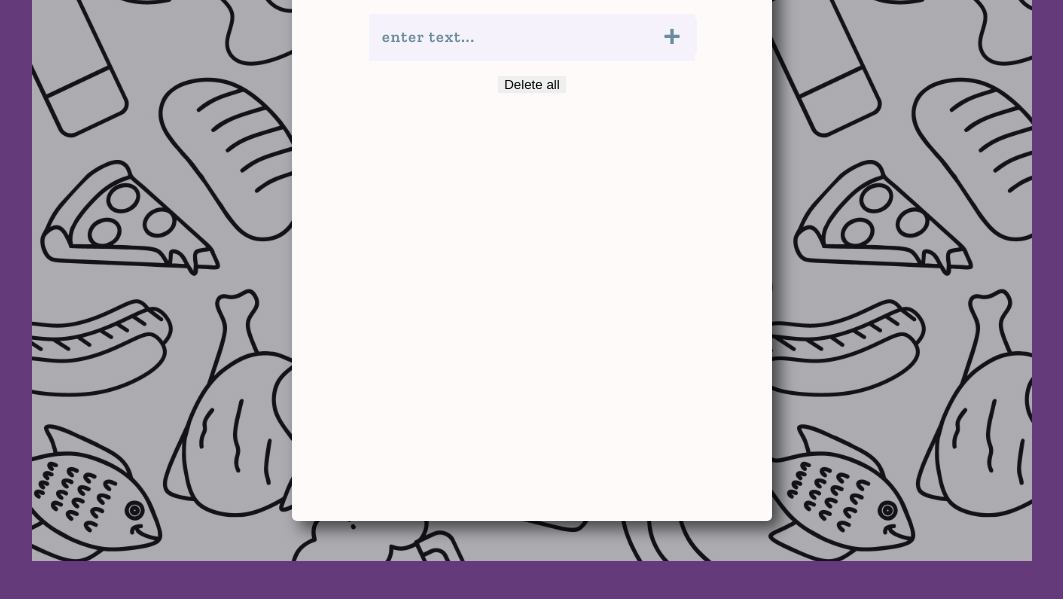
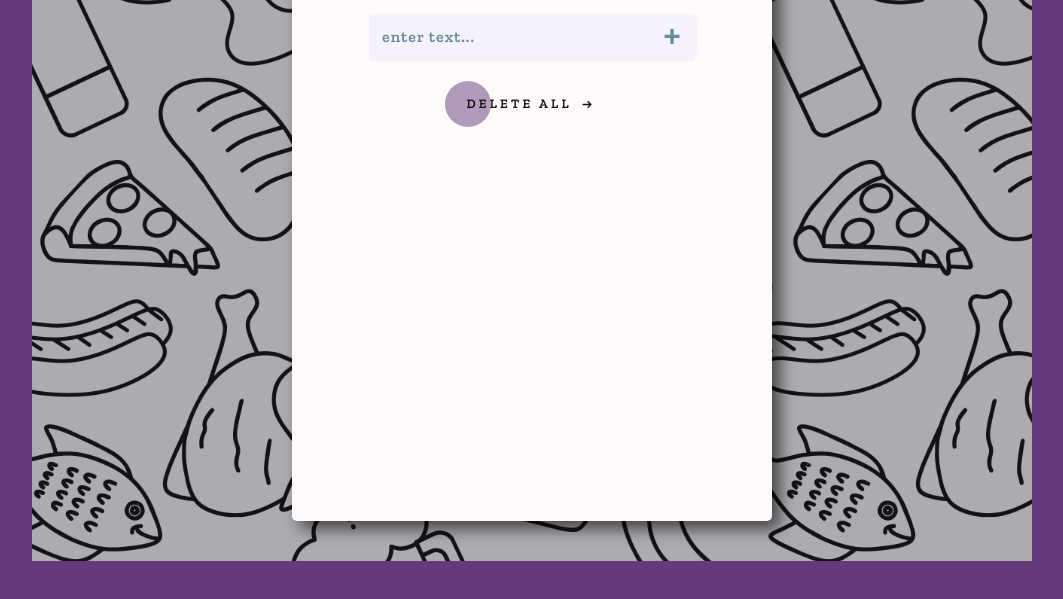
Before and after one commit to Svetlana210/Shopping-List, a website: page index.html in a window 1280 px wide. Shown: the part 139-738 px from the top of the page, without its empty margins (108-1171 px from the left). Drawn offline with nearby package versions, Linux system fonts and the light colour scheme; some packages are replaced by stand-ins of ours; a script that the page names is missing; a web font is replaced by a local one.

Commit message:
add btn styles

```diff
--- a/css/styles.css
+++ b/css/styles.css
@@ -316,6 +316,9 @@ label {
   border: 1px solid rgb(139, 45, 186);
   box-shadow: inset 0px 0px 3px 1px rgb(137, 45, 183);
 }
+/* .input-checkbox:checked + input {
+  color: #678c9c;
+} */
 
 .button-delete,
 .button-view {
@@ -360,8 +363,62 @@ label {
 .btn-close:focus {
   fill: #335260;
 }
+a {
+  text-decoration: none;
+  color: inherit;
+}
+.delete-btn {
+  position: relative;
+  /* margin: auto; */
+  padding: 19px 22px;
+  cursor: pointer;
+  transition: all 0.2s ease;
+  color: #111;
+  font-family: "Zilla Slab";
+  font-size: 13px;
+  line-height: 18px;
+  font-weight: 900;
+  letter-spacing: 0.25em;
+  text-transform: uppercase;
+  vertical-align: middle;
+}
 
-.delete-btn {
-  border: none;
-  cursor: pointer;
+.delete-btn::before {
+  content: "";
+  position: absolute;
+  top: 5px;
+  left: 0;
+  display: block;
+  border-radius: 28px;
+  background: rgba(100, 58, 122, 0.5);
+  width: 46px;
+  height: 46px;
+  transition: all 0.3s ease;
 }
+.text-del {
+  position: relative;
+}
+.icon-del {
+  position: relative;
+  top: 0;
+  margin-left: 10px;
+  fill: none;
+  stroke-linecap: round;
+  stroke-linejoin: round;
+  stroke: #111;
+  stroke-width: 2;
+  transform: translateX(-5px);
+  transition: all 0.3s ease;
+}
+.delete-btn:hover::before {
+  width: 100%;
+  background: rgba(100, 58, 122, 0.8);
+  color: #f6f2fc;
+}
+
+.delete-btn:hover::before .icon-del:hover .ic {
+  transform: translateX(0);
+}
+.icon-del:hover:active {
+  transform: scale(0.96);
+}
--- a/index.html
+++ b/index.html
@@ -40,7 +40,12 @@
             <button class="submit-button" type="submit">+</button>
           </div>
         </form>
-          <button class="delete-btn">Delete all</button>
+          <a class="delete-btn">
+            <span class="text-del">Delete all</span>
+            <svg class="icon-del" width="10px" height="7px" viewBox="0 0 13 10">
+              <path d="M1,5 L11,5"></path> <polyline points="8 1 12 5 8 9"></polyline>
+            </svg>
+          </a>
         <ul class="list"></ul>
       </div>
       <!-- </div> -->
```
